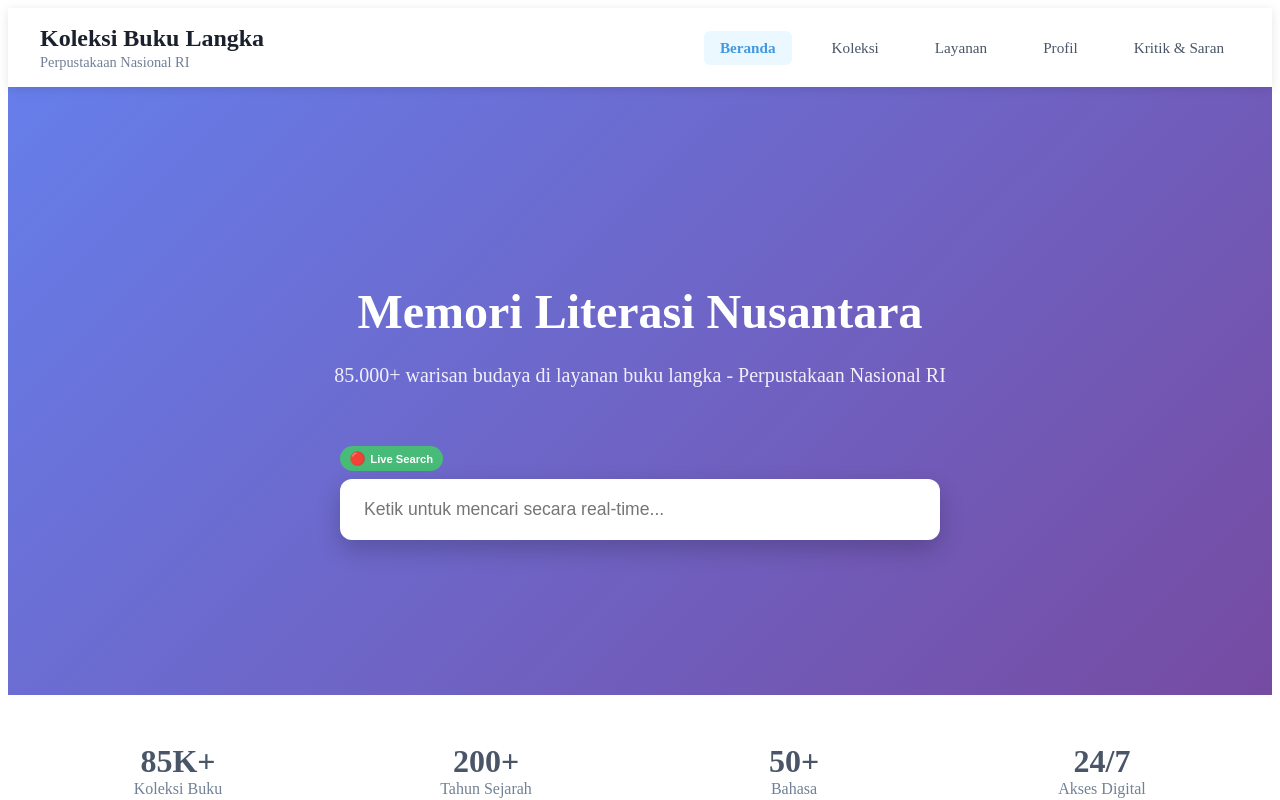
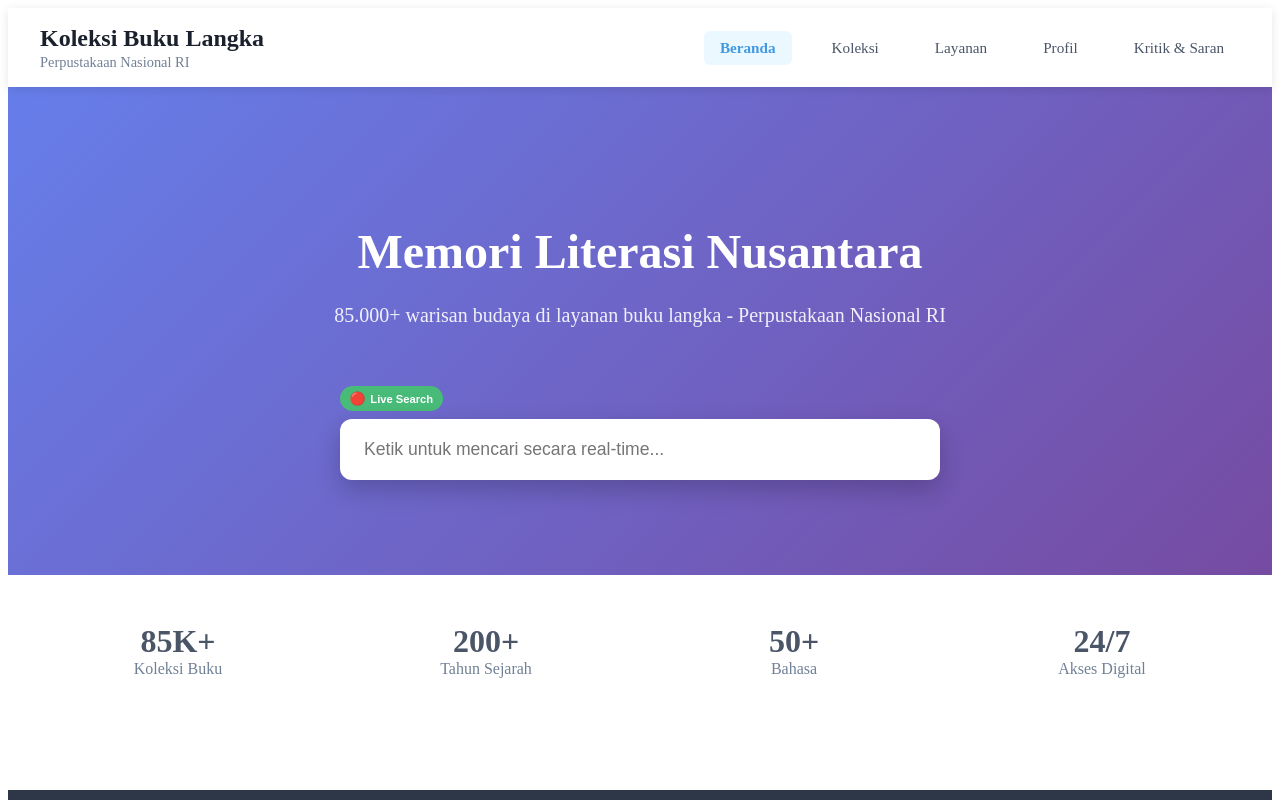
Before and after one commit to aditya-tn/perpustakaan-buku-langka-pusat, a Next.js app: page / in a window 1280 px wide. Shown: the top 800 px of the page. Built offline with nearby package versions, Linux system fonts and the light colour scheme.

Commit message:
Update index.js

```diff
--- a/pages/index.js
+++ b/pages/index.js
@@ -657,7 +657,7 @@ export default function Home() {
           (cleanMode ? '2rem 2rem' : '4rem 2rem'),
         textAlign: 'center',
         transition: 'all 0.3s ease-in-out',
-        minHeight: cleanMode ? 'auto' : (isMobile ? '50vh' : '60vh'),
+        minHeight: cleanMode ? 'auto' : (isMobile ? '35vh' : '45vh'),
         display: 'flex',
         flexDirection: 'column',
         justifyContent: cleanMode ? 'flex-start' : 'center'
```
